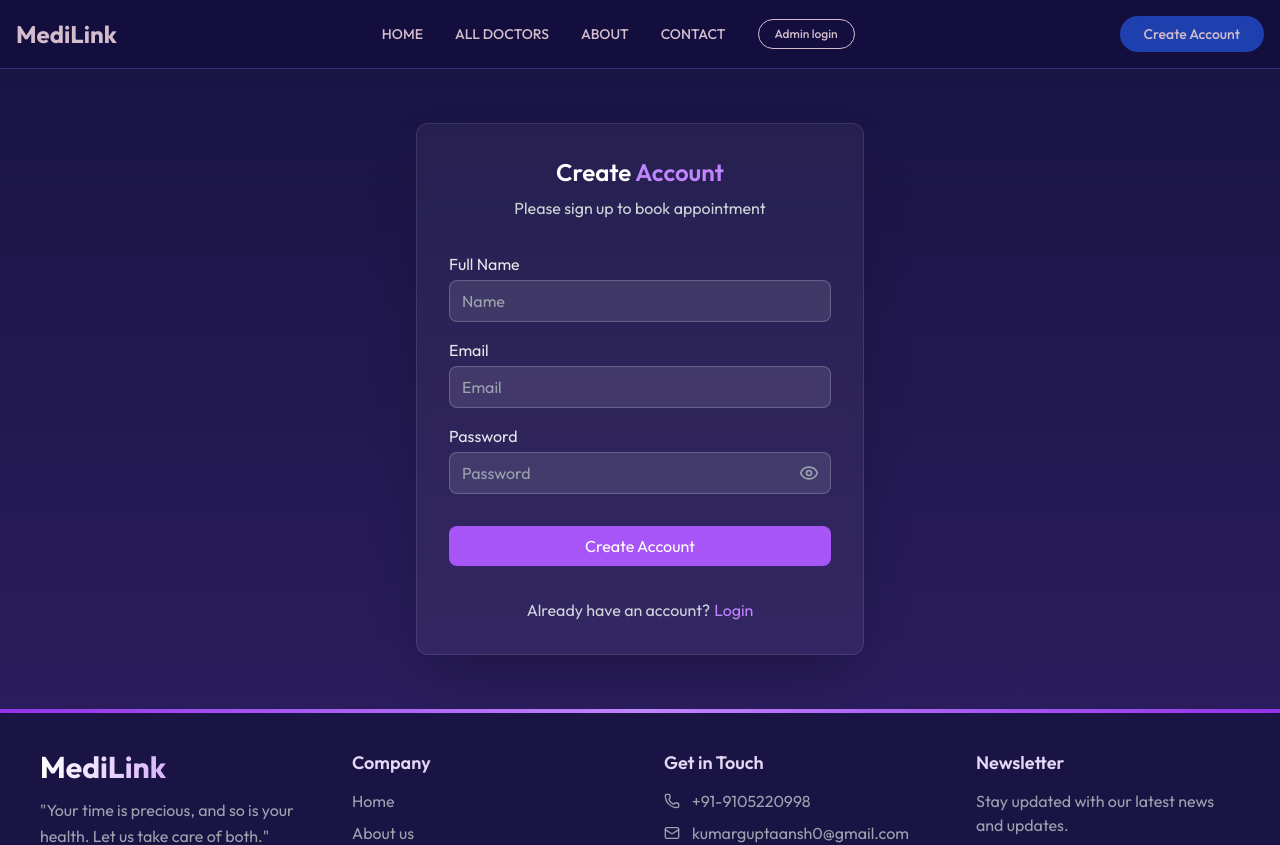
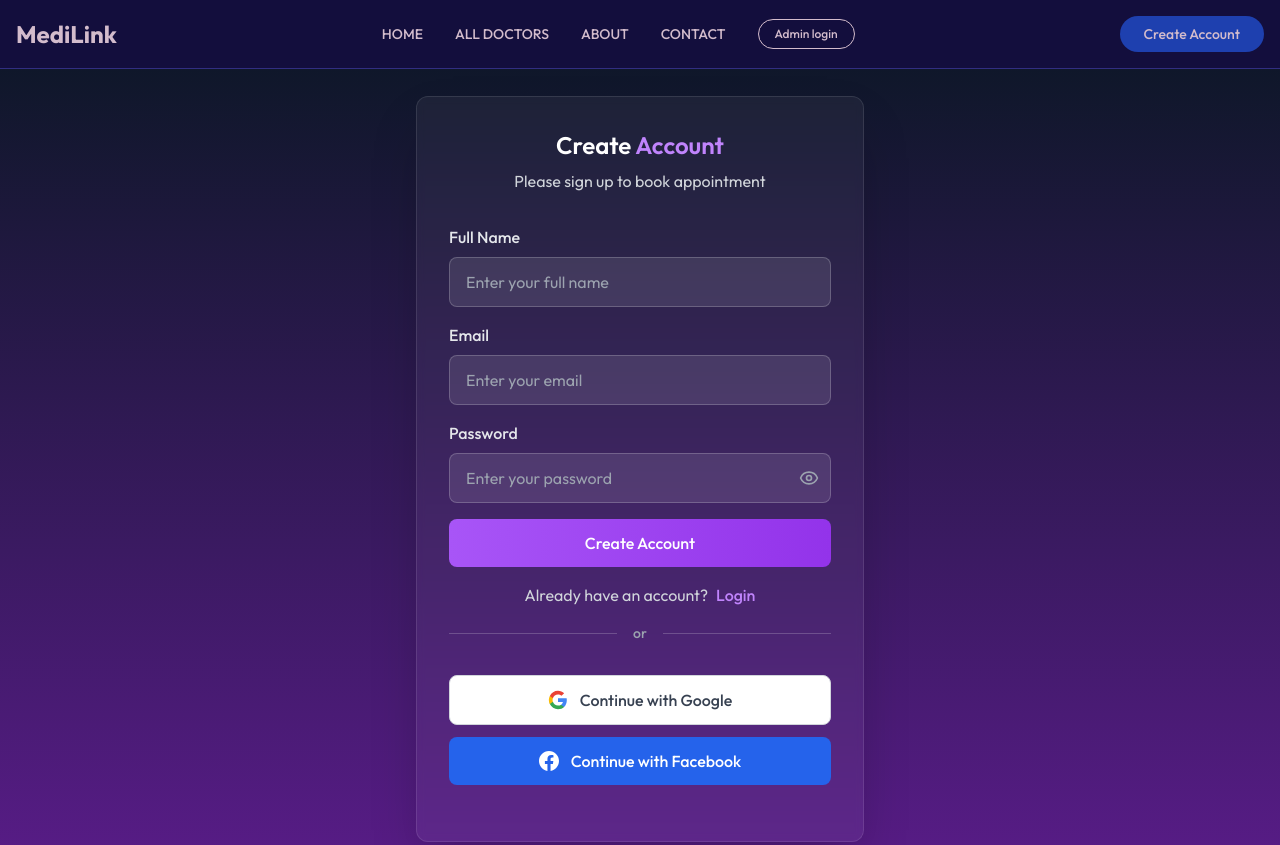
Before and after one commit to anshgupta77/MediLink-frontend, a React (Vite) app: page /login in a window 1280 px wide. Shown: the top 845 px of the page. Built offline with nearby package versions, Linux system fonts and the light colour scheme; no server answers.

Commit message:
Added the google authentication

```diff
--- a/src/App.jsx
+++ b/src/App.jsx
@@ -17,9 +17,35 @@
 import socket from './socket'
 import 'react-toastify/dist/ReactToastify.css';
 import Chat from './components/Chat'
+import { useLocation, useNavigate } from 'react-router-dom';
+
+
+
 
 const App = () => {
   const {loading1, userData} = useContext(AppContext);
+  const location = useLocation();
+  const navigate = useNavigate();
+
+  useEffect(() => {
+    const params = new URLSearchParams(location.search);
+    const token = params.get("token");
+
+    if (token) {
+      // Save token to localStorage or cookies
+      localStorage.setItem("token", token);
+
+      // Optionally remove token from URL after storing it
+      navigate("/", { replace: true });
+    }
+  }, [location, navigate]);
+
+
+  const token = localStorage.getItem("token");
+
+
+
+
   if(loading1){
     return (
       console.log("Loading"),
--- a/src/components/Chat.jsx
+++ b/src/components/Chat.jsx
@@ -7,7 +7,7 @@
   const [newMessage, setNewMessage] = useState("");
   const [receiverId, setReceiverId] = useState(""); // Chat partner's ID
     console.log(userId);
-  // 🟢 Fetch old messages when receiverId changes
+
   useEffect(() => {
     const fetchMessages = async () => {
       if (!receiverId) return; // Don't fetch if receiver ID is empty
--- a/src/components/DoctorChatBox.jsx
+++ b/src/components/ChatBox.jsx
@@ -5,13 +5,14 @@
 import { toast } from 'react-toastify';
 import socket from '../socket';
 
-const DoctorChatBox = ({userId, docId, docName, docImage }) => {
+const ChatBox = ({userId, docId, docName, docImage }) => {
   const [isOpen, setIsOpen] = useState(false);
   const [message, setMessage] = useState('');
   const [messages, setMessages] = useState([]);
   const [loading, setLoading] = useState(false);
   const messagesEndRef = useRef(null);
   const chatBoxRef = useRef(null);
+  const [activeDoctorId, setActiveDoctorId] = useState(null);
 
   const { token, backendUrl, user } = useContext(AppContext);
 
@@ -24,6 +25,10 @@
 
         socket.on("receiveMessage", ({senderId, receiverId, message, timestamp, sender}) => {
         setMessages((prev) => [...prev, {senderId, receiverId, message, timestamp, sender}]);
+        });
+
+        socket.on("ActiveClients", (clientId) => {
+          setActiveDoctorId(clientId);
         });
     }
   }, [isOpen, docId]);
@@ -143,7 +148,7 @@
             />
             <div>
               <h3 className="font-semibold text-white">{docName}</h3>
-              <p className="text-xs text-gray-300">Online</p>
+              <p className="text-xs text-gray-300">{activeDoctorId === docId ? "Online": ""}</p>
             </div>
           </div>
           <button
@@ -211,4 +216,4 @@
   );
 };
 
-export default DoctorChatBox;
+export default ChatBox;
--- a/src/constraint.js
+++ b/src/constraint.js
@@ -1,3 +1,3 @@
-export const backendUrl = "https://docon-backend-49cr.onrender.com" ;
+// export const backendUrl = "https://docon-backend-49cr.onrender.com" ;
 
-// export const backendUrl ="http://localhost:4000";
+export const backendUrl ="http://localhost:4000";
--- a/src/context/AppContext.jsx
+++ b/src/context/AppContext.jsx
@@ -66,7 +66,7 @@
         speciality,setSpeciality,
         setSearch, search,
         loading1, setLoading1,
-        loading2, setLoading2
+        loading2, setLoading2,
     }
 
     useEffect(() => {
--- a/src/pages/Appointment.jsx
+++ b/src/pages/Appointment.jsx
@@ -10,7 +10,7 @@
 
 import ScrollContainer from '../components/ScrollArrowContainer';
 import LoadingOverlay from '../components/LoadingOverlay';
-import DoctorChatBox from '../components/DoctorChatBox';
+import ChatBox from '../components/ChatBox';
 
 const Appointment = () => {
   const { docId } = useParams();
@@ -252,7 +252,7 @@
             </div>
 
 
-            <DoctorChatBox
+            <ChatBox
             userId={userData._id}
             docId={docId}
             docName={docInfo.name}
--- a/src/pages/Login.jsx
+++ b/src/pages/Login.jsx
@@ -1,15 +1,9 @@
 
-import React, { useContext, useEffect, useState } from 'react';
-import { AppContext } from '../context/AppContext';
-import axios from 'axios';
-import { toast } from 'react-toastify';
-import { useNavigate } from 'react-router-dom';
+
+import React, { useState } from 'react';
 import { Eye, EyeOff, Loader2 } from 'lucide-react';
-
+import { backendUrl } from '../constraint';
 const Login = () => {
-  const { backendUrl, token, setToken } = useContext(AppContext);
-  const navigate = useNavigate();
-
   const [state, setState] = useState("Sign Up");
   const [email, setEmail] = useState("");
   const [password, setPassword] = useState("");
@@ -20,43 +14,46 @@
   const onSubmitHandler = async (e) => {
     e.preventDefault();
     setLoading(true);
-    try {
-      if (state === "Sign Up") {
-        const { data } = await axios.post(`${backendUrl}/api/user/register`, { name, email, password });
-        if (data.success) {
-          localStorage.setItem("token", data.token);
-          setToken(data.token);
-          toast.success(data.message);
-        } else {
-          toast.error(data.message);
-        }
-      } else {
-        const { data } = await axios.post(`${backendUrl}/api/user/login`, { email, password });
-        if (data.success) {
-          localStorage.setItem("token", data.token);
-          setToken(data.token);
-        } else {
-          toast.error(data.message);
-        }
-      }
-      navigate("/");
-    } catch (error) {
-      toast.error(error.response.data.message || "Something went wrong");
-    } finally {
+
+    // Simulate API call
+    setTimeout(() => {
+      console.log("Form submitted:", { name, email, password, state });
+      alert(`${state} form submitted successfully!`);
       setLoading(false);
-    }
-  }
+    }, 2000);
+  };
 
-  // useEffect(() => {
-  //   if (token) {
-  //     navigate("/");
-  //   }
-  // }, [token]);
+  const handleGoogleLogin = () => {
+  window.location.href = `${backendUrl}/api/auth/google`;
+};
+
+
+  // Social login icons as inline SVGs
+  const GoogleIcon = () => (
+    <svg width="20" height="20" viewBox="0 0 24 24" fill="none">
+      <path d="M22.56 12.25c0-.78-.07-1.53-.2-2.25H12v4.26h5.92c-.26 1.37-1.04 2.53-2.21 3.31v2.77h3.57c2.08-1.92 3.28-4.74 3.28-8.09z" fill="#4285F4"/>
+      <path d="M12 23c2.97 0 5.46-.98 7.28-2.66l-3.57-2.77c-.98.66-2.23 1.06-3.71 1.06-2.86 0-5.29-1.93-6.16-4.53H2.18v2.84C3.99 20.53 7.7 23 12 23z" fill="#34A853"/>
+      <path d="M5.84 14.09c-.22-.66-.35-1.36-.35-2.09s.13-1.43.35-2.09V7.07H2.18C1.43 8.55 1 10.22 1 12s.43 3.45 1.18 4.93l2.85-2.22.81-.62z" fill="#FBBC05"/>
+      <path d="M12 5.38c1.62 0 3.06.56 4.21 1.64l3.15-3.15C17.45 2.09 14.97 1 12 1 7.7 1 3.99 3.47 2.18 7.07l3.66 2.84c.87-2.6 3.3-4.53 6.16-4.53z" fill="#EA4335"/>
+    </svg>
+  );
+
+  const GitHubIcon = () => (
+    <svg width="20" height="20" viewBox="0 0 24 24" fill="currentColor">
+      <path d="M12 0c-6.626 0-12 5.373-12 12 0 5.302 3.438 9.8 8.207 11.387.599.111.793-.261.793-.577v-2.234c-3.338.726-4.033-1.416-4.033-1.416-.546-1.387-1.333-1.756-1.333-1.756-1.089-.745.083-.729.083-.729 1.205.084 1.839 1.237 1.839 1.237 1.07 1.834 2.807 1.304 3.492.997.107-.775.418-1.305.762-1.604-2.665-.305-5.467-1.334-5.467-5.931 0-1.311.469-2.381 1.236-3.221-.124-.303-.535-1.524.117-3.176 0 0 1.008-.322 3.301 1.23.957-.266 1.983-.399 3.003-.404 1.02.005 2.047.138 3.006.404 2.291-1.552 3.297-1.23 3.297-1.23.653 1.653.242 2.874.118 3.176.77.84 1.235 1.911 1.235 3.221 0 4.609-2.807 5.624-5.479 5.921.43.372.823 1.102.823 2.222v3.293c0 .319.192.694.801.576 4.765-1.589 8.199-6.086 8.199-11.386 0-6.627-5.373-12-12-12z"/>
+    </svg>
+  );
+
+  const FacebookIcon = () => (
+    <svg width="20" height="20" viewBox="0 0 24 24" fill="currentColor">
+      <path d="M24 12.073c0-6.627-5.373-12-12-12s-12 5.373-12 12c0 5.99 4.388 10.954 10.125 11.854v-8.385H7.078v-3.47h3.047V9.43c0-3.007 1.792-4.669 4.533-4.669 1.312 0 2.686.235 2.686.235v2.953H15.83c-1.491 0-1.956.925-1.956 1.874v2.25h3.328l-.532 3.47h-2.796v8.385C19.612 23.027 24 18.062 24 12.073z"/>
+    </svg>
+  );
 
   return (
-    <div className="min-h-[80vh] flex items-center justify-center px-4 bg-gradient-to-b from-[#1a1445] to-[#2a1d5d]">
-      <form onSubmit={onSubmitHandler} className="w-full max-w-md">
-        <div className="flex flex-col gap-4 items-start p-8 rounded-xl shadow-2xl bg-white/5 border border-white/10 backdrop-blur-sm">
+    <div className="min-h-screen flex items-center justify-center px-4 bg-gradient-to-b from-slate-900 to-purple-900 ">
+      <div className="w-full max-w-md">
+        <div className="flex flex-col gap-4 items-start p-8 rounded-xl shadow-2xl bg-white/5 border border-white/10 backdrop-blur-sm my-[5%]">
           <div className="w-full text-center mb-4">
             <h1 className="text-2xl font-semibold text-white">
               {state === "Sign Up" ? "Create" : "Login to"}{" "}
@@ -67,49 +64,52 @@
             </p>
           </div>
 
+
+          {/* Email/Password Form */}
+          <div className="w-full space-y-4">
             {/* Full Name */}
             {state === "Sign Up" && (
               <div className="w-full">
-              <p className="mb-1 text-gray-200">Full Name</p>
+                <p className="mb-2 text-gray-200 font-medium">Full Name</p>
                 <input
                   type="text"
-                placeholder="Name"
+                  placeholder="Enter your full name"
                   value={name}
                   onChange={(e) => setName(e.target.value)}
-                className="w-full px-3 py-2 bg-white/10 border border-white/20 rounded-lg focus:outline-none focus:border-purple-400 text-white placeholder-gray-400"
+                  className="w-full px-4 py-3 bg-white/10 border border-white/20 rounded-lg focus:outline-none focus:border-purple-400 focus:ring-2 focus:ring-purple-400/20 text-white placeholder-gray-400 transition-all duration-200"
                 />
               </div>
             )}
 
             {/* Email */}
             <div className="w-full">
-            <p className="mb-1 text-gray-200">Email</p>
+              <p className="mb-2 text-gray-200 font-medium">Email</p>
               <input
                 type="email"
-              placeholder="Email"
+                placeholder="Enter your email"
                 value={email}
                 onChange={(e) => setEmail(e.target.value)}
-              className="w-full px-3 py-2 bg-white/10 border border-white/20 rounded-lg focus:outline-none focus:border-purple-400 text-white placeholder-gray-400"
+                className="w-full px-4 py-3 bg-white/10 border border-white/20 rounded-lg focus:outline-none focus:border-purple-400 focus:ring-2 focus:ring-purple-400/20 text-white placeholder-gray-400 transition-all duration-200"
                 required
               />
             </div>
 
             {/* Password */}
             <div className="w-full">
-            <p className="mb-1 text-gray-200">Password</p>
+              <p className="mb-2 text-gray-200 font-medium">Password</p>
               <div className="relative">
                 <input
                   type={showPassword ? "text" : "password"}
-                placeholder="Password"
+                  placeholder="Enter your password"
                   value={password}
                   onChange={(e) => setPassword(e.target.value)}
-                className="w-full px-3 py-2 bg-white/10 border border-white/20 rounded-lg focus:outline-none focus:border-purple-400 text-white placeholder-gray-400"
+                  className="w-full px-4 py-3 bg-white/10 border border-white/20 rounded-lg focus:outline-none focus:border-purple-400 focus:ring-2 focus:ring-purple-400/20 text-white placeholder-gray-400 transition-all duration-200"
                   required
                 />
                 <button
                   type="button"
                   onClick={() => setShowPassword(!showPassword)}
-                className="absolute right-3 top-1/2 transform -translate-y-1/2 text-gray-400 hover:text-white focus:outline-none"
+                  className="absolute right-3 top-1/2 transform -translate-y-1/2 text-gray-400 hover:text-white focus:outline-none transition-colors duration-200"
                 >
                   {showPassword ? (
                     <EyeOff size={20} />
@@ -122,30 +122,62 @@
 
             {/* Submit Button */}
             <button
-            type="submit"
-            className="w-full bg-purple-500 hover:bg-purple-600 text-white py-2 rounded-lg transition-colors duration-300 mt-4"
+              onClick={onSubmitHandler}
+              disabled={loading}
+              className="w-full bg-gradient-to-r from-purple-500 to-purple-600 hover:from-purple-600 hover:to-purple-700 disabled:from-purple-400 disabled:to-purple-500 text-white py-3 rounded-lg transition-all duration-300 mt-6 font-medium"
             >
               <div className="flex items-center justify-center gap-2">
-              {loading && <Loader2 className="animate-spin" />}
+                {loading && <Loader2 className="animate-spin" size={18} />}
                 {state === "Sign Up" ? "Create Account" : "Login"}
               </div>
             </button>
 
             {/* Toggle Sign Up / Login */}
-          <div className="w-full text-center mt-4">
+            <div className="w-full text-center mt-6">
               <p className="text-gray-300">
                 {state === "Sign Up" ? "Already have an account?" : "Don't have an account?"}
                 <button
                   type="button"
                   onClick={() => setState(state === "Sign Up" ? "Login" : "Sign Up")}
-                className="ml-1 text-purple-400 hover:text-purple-300 focus:outline-none"
+                  className="ml-2 text-purple-400 hover:text-purple-300 focus:outline-none font-medium transition-colors duration-200"
                 >
                   {state === "Sign Up" ? "Login" : "Sign Up"}
                 </button>
               </p>
             </div>
           </div>
-      </form>
+
+
+          {/* Divider */}
+          <div className="w-full flex items-center gap-4 mb-4">
+            <div className="flex-1 h-px bg-white/20"></div>
+            <p className="text-gray-400 text-sm font-medium">or</p>
+            <div className="flex-1 h-px bg-white/20"></div>
+          </div>
+
+
+          {/* Social Login Buttons */}
+          <div className="w-full space-y-3 mb-6">
+            <button
+              type="button"
+              onClick={() => handleGoogleLogin()}
+              className="w-full flex items-center justify-center gap-3 px-4 py-3 bg-white hover:bg-gray-50 text-gray-700 rounded-lg border border-gray-300 transition-all duration-200 font-medium"
+            >
+              <GoogleIcon />
+              Continue with Google
+            </button>
+
+            <button
+              type="button"
+              onClick={() => handleSocialLogin('Facebook')}
+              className="w-full flex items-center justify-center gap-3 px-4 py-3 bg-blue-600 hover:bg-blue-700 text-white rounded-lg transition-all duration-200 font-medium"
+            >
+              <FacebookIcon />
+              Continue with Facebook
+            </button>
+          </div>
+        </div>
+      </div>
     </div>
   );
 };
```
Lines whose indentation alone changed are shown as unchanged.
